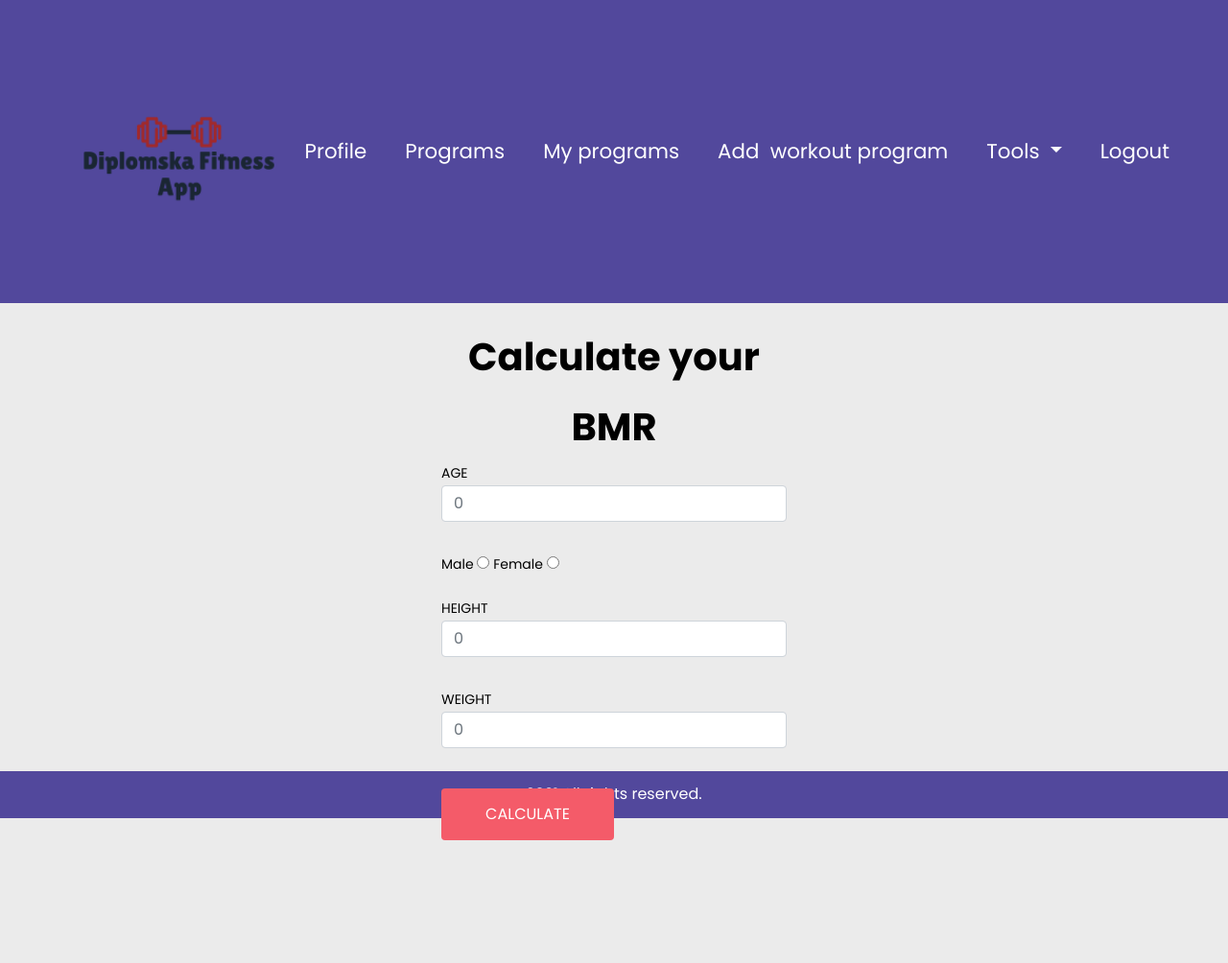
After one commit to jarcM/Diplomska, a Node server app: page /bmrcalculator in a window 1280 px wide. The commit adds this page. Shown: the whole page at 96% size. Run offline with Node 20, Linux system fonts and the light colour scheme; some libraries are stand-ins or nearby versions.

Commit message:
more css

```diff
--- a/app_api/controllers/dogodki.js
+++ b/app_api/controllers/dogodki.js
@@ -917,6 +917,16 @@ const getAddWeight = (req, res) => {
             res.redirect('/')
         });
 };
+const get1rmcalculator = (req, res) => {
+    res.render('1rmcalculator',{
+        title: '1 Rep max calculator'
+    })
+};
+const bmrcalculator = (req, res) => {
+    res.render('bmrcalculator',{
+        title: 'BMR calculator'
+    })
+};
 const showAddWeight = (req, res, uporabnik1) => {
     console.log("prslodosm")
     Uporabnik.findById(uporabnik1)
@@ -985,5 +995,7 @@ module.exports = {
     addWeight,
     getAddWeight,
     addFriend,
-    oglasi
+    oglasi,
+    get1rmcalculator,
+    bmrcalculator
 };
--- a/app_server/routes/index.js
+++ b/app_server/routes/index.js
@@ -46,6 +46,10 @@ router.post('/registracija', ctrlUporabniki.shraniUporabnika);
 router.post('/prijava', ctrlUporabniki.preveriUporabnika);
 router.get('/profil', ctrlMain.profil);
 router.get('/addWeight', ctrlDogodki.getAddWeight);
+router.get('/1rmcalculator', ctrlDogodki.get1rmcalculator);
+router.get('/bmrcalculator', ctrlDogodki.bmrcalculator);
+
+
 router.get('/trenutniProfil', ctrlMain.trenutniProfil);
 router.get('/servicesList', ctrlMain.servicesList);
 router.get('/oglasi', ctrlDogodki.oglasi);
--- a/app_server/views/addWeight.hbs
+++ b/app_server/views/addWeight.hbs
@@ -7,8 +7,8 @@
             <div class="container">
                 <div class="racing_shoes">
                     <div class="form-group">
-                        <label>Input weight in Kg</label>
-                        <input id="naslov" type="text" class="form-control" name="naslov" required>
+                        <p style="text-align:center;font-weight: bold;color:black">Input weight in Kg</p>
+                        <input  style="padding: 10px; margin: 0px auto; width: 400px;" id="naslov" type="text" class="form-control" name="naslov" required>
                     </div>
                     <div class="form-group" style="text-align:center">
                         <button style="align-items: center"class="btn btn-primary" id="uredi">Confirm</button>
--- /dev/null
+++ b/app_server/views/bmrcalculator.hbs
@@ -0,0 +1,49 @@
+
+<div class="main">
+    <div class="container">
+        <div class="collection_text">Calculate your BMR</div>
+    </div>
+    <form>
+        <div class="form-group">
+            <label>AGE</label>
+            <input type="text" name="age" class="form-control" placeholder="0">
+        </div>
+        <p></p>
+        <label name = "male">Male</label>
+        <input type = "radio"  id = "gender" name="gender" value = "male"/>
+        <label name = "female">Female </label>
+        <input type = "radio"  id = "gender" name="gender" value = "female"/>
+        <p></p>
+        <div class="form-group">
+            <label>HEIGHT</label>
+            <input type="text" name="height" class="form-control" placeholder="0">
+        </div>
+        <div class="form-group">
+            <label>WEIGHT</label>
+            <input type="text" name="weight" class="form-control" placeholder="0">
+        </div>
+        <button type="submit" style="align-items: center"class="submit btn btn-primary" id="uredi">CALCULATE</button>
+    </form>
+    <h3 class="answer"></h3>
+</div>
+<script>
+    $('.submit').click(function(e) {
+        e.preventDefault();
+        var height, weight = 0;
+        var age = parseFloat($('input[name="age"]').val());
+        var weight = parseFloat($('input[name="weight"]').val());
+        var height = parseFloat($('input[name="height"]').val());
+        var gender = $("input[name='gender']:checked").val();
+
+        var BMRCalculation = 0;
+        if (gender == "male"){
+            BMRCalculation = 10*weight + 6.25*height - 5*age + 5;
+        }
+        if(gender== "female"){
+            BMRCalculation = 10*weight + 6.25*height -5*age -161;
+        }
+        $('.answer').html('Your BMR is: ' + BMRCalculation );
+    });
+
+</script>
+<link rel="stylesheet" href="../../stylesheets/basic.css">
--- a/app_server/views/layout.hbs
+++ b/app_server/views/layout.hbs
@@ -55,9 +55,6 @@
         </script>
         <div class="row">
             <div class="col">
-                <div class="logo"><a href="#"><img src="/images/dog_walkers_logo2.png" style="padding-left:20px;width: 50%;height: 50%;position: center"></a></div>
-            </div>
-            <div class="col">
                 <nav class="navbar navbar-expand-lg navbar-light bg-light">
                     <button style="background-color:white" class="navbar-toggler" type="button" data-toggle="collapse"
                             data-target="#navbarSupportedContent"
@@ -65,8 +62,8 @@
                         <span class="navbar-toggler-icon"></span>
                     </button>
                     <div class="collapse navbar-collapse" id="navbarSupportedContent" style="white-space: nowrap; padding-top: 25px">
+                        <img class="logo" src="/images/dog_walkers_logo2.png">
                         <ul class="navbar-nav mr-auto">
-
                             <li class="nav-item">
                                 <a class="nav-item nav-link" href="/trenutniProfil">Profile</a>
                             </li>
@@ -79,11 +76,20 @@
                             <li class="nav-item" style="">
                                 <a class="nav-item nav-link" href="/objava">Add&nbsp workout program</a>
                             </li>
-                            <li class="nav-item">
-                                <a class="nav-item nav-link" href="/addExercise">Add&nbspexercise</a>
+                            <li class="nav-item dropdown">
+                                <a class="nav-link dropdown-toggle" href="#" id="navbarDropdown" role="button" data-toggle="dropdown" aria-haspopup="true" aria-expanded="false">
+                                    Tools
+                                </a>
+                                <div class="dropdown-menu" aria-labelledby="navbarDropdown">
+                                    <a class="nav-item nav-link" href="/bmrcalculator">BMR&nbspcalculator</a>
+                                    <a class="nav-item nav-link" href="/1rmcalculator">1RM&nbspcalculator</a>
+                                    <div class="dropdown-divider"></div>
+                                    <a class="nav-item nav-link" href="/addExercise">Add&nbspexercise</a>
+
+                                </div>
                             </li>
                             <li class="nav-item">
-                                <a class="nav-item nav-link" href="/prijava">Odjava</a>
+                                <a class="nav-item nav-link" href="/prijava">Logout</a>
                             </li>
                         </ul>
                     </div>
--- a/app_server/views/layout2.hbs
+++ b/app_server/views/layout2.hbs
@@ -54,9 +54,6 @@
         </script>
         <div class="row">
             <div class="col">
-                <div class="logo"><a href="#"><img src="/images/dog_walkers_logo2.png" style="padding-left:20px;width: 50%;height: 50%;position: center"></a></div>
-            </div>
-            <div class="col">
                 <nav class="navbar navbar-expand-lg navbar-light bg-light">
                     <button style="background-color:white" class="navbar-toggler" type="button" data-toggle="collapse"
                             data-target="#navbarSupportedContent"
@@ -64,6 +61,7 @@
                         <span class="navbar-toggler-icon"></span>
                     </button>
                     <div class="collapse navbar-collapse" id="navbarSupportedContent">
+                        <img class="logo" src="/images/dog_walkers_logo2.png">
                         <ul class="navbar-nav mr-auto">
                             <li class="nav-item">
                                 <a class="nav-item nav-link" href="/">Programs</a>
--- a/app_server/views/prijava.hbs
+++ b/app_server/views/prijava.hbs
@@ -1,5 +1,5 @@
 <div>
-    <center> <h1> Obrazec za vpis </h1> </center>
+    <center> <h1> Login form </h1> </center>
     <form id="prijavaform" action ="" method="post" role="form">
         <div class="container" id="box">
             <label>Email</label>
--- a/app_server/views/servicesList.hbs
+++ b/app_server/views/servicesList.hbs
@@ -3,17 +3,21 @@
         <div class="collection_text">Programs</div>
     </div>
     <div class="table-responsive-sm">
-        <table id="eventTable" class="table table-striped" style="background-color: #59C3C3; cursor: pointer">
+        <table id="eventTable" class="table table-hover" style="background-color: #59C3C3;width: 500px;margin: auto; cursor: pointer">
+            <thead>
             <tr>
                 <th>Workout program</th>
                 <th>Difficulty</th>
             </tr>
+            </thead>
+            <tbody>
             {{#each programi as | programi |}}
                 <tr onclick="window.location = '/eventDetails/{{_id}}'">
                     <td id="uporabnik1">{{naslov}}</td>
                     <td >{{difficulty}}</td>
                 </tr>
             {{/each}}
+            </tbody>
         </table>
     </div>
 </div>
--- /dev/null
+++ b/public/stylesheets/basic.css
@@ -0,0 +1,17 @@
+.main {
+    padding: 20px;
+    margin: 0px auto;
+    width: 400px;
+h3 {
+    padding: 10px 0 20px;
+    text-align: center;
+}
+button [id=calculator] {
+    background-color: #F45B69;
+    width: 50%;
+    color: white;
+    padding: 15px;
+    margin: 10px 0;
+    border: none;
+    cursor: pointer;
+}
```
Also changed, not shown: app_server/views/1rmcalculator.hbs (added, +32 -0 lines), app_server/views/addExercise.hbs (+9 -9 lines), app_server/views/objava.hbs (+8 -10 lines), app_server/views/oglasi.hbs (+4 -3 lines), app_server/views/profil.hbs (+15 -15 lines), app_server/views/trenutniProfil.hbs (+19 -19 lines).
